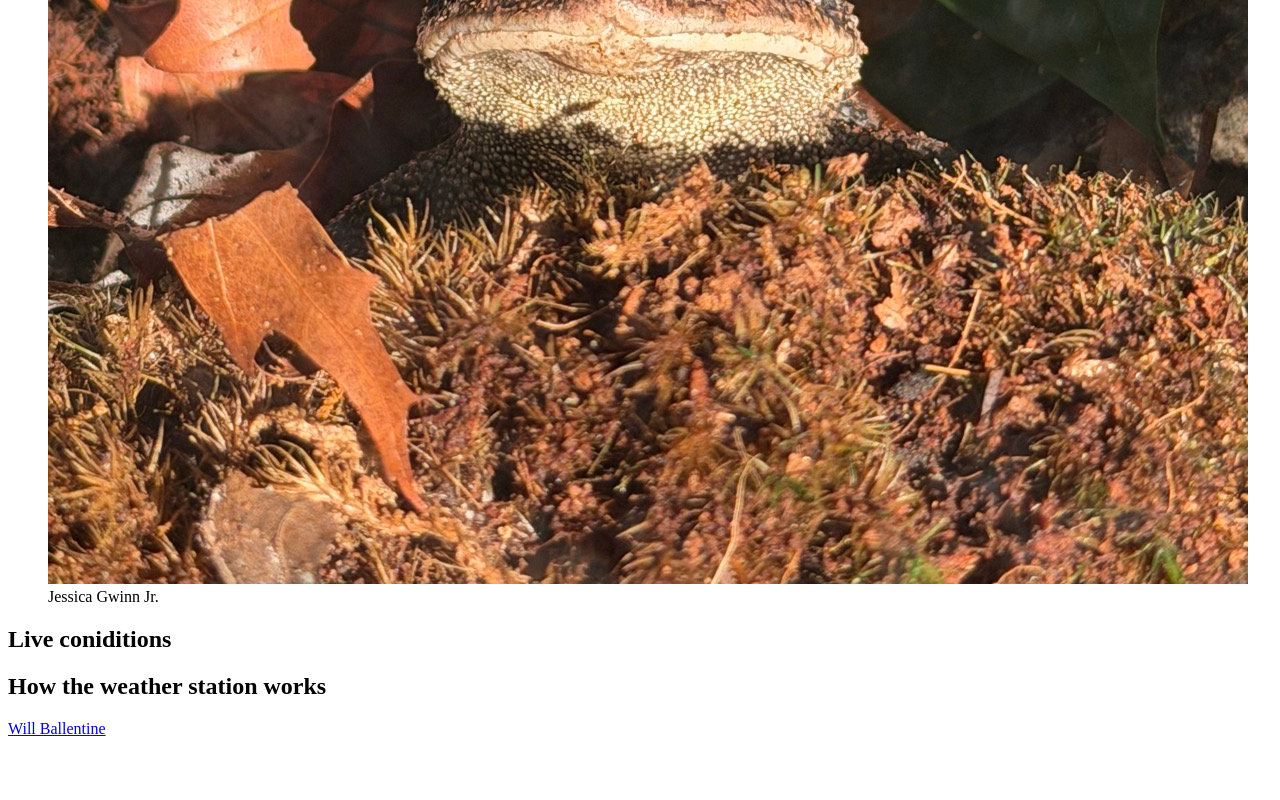
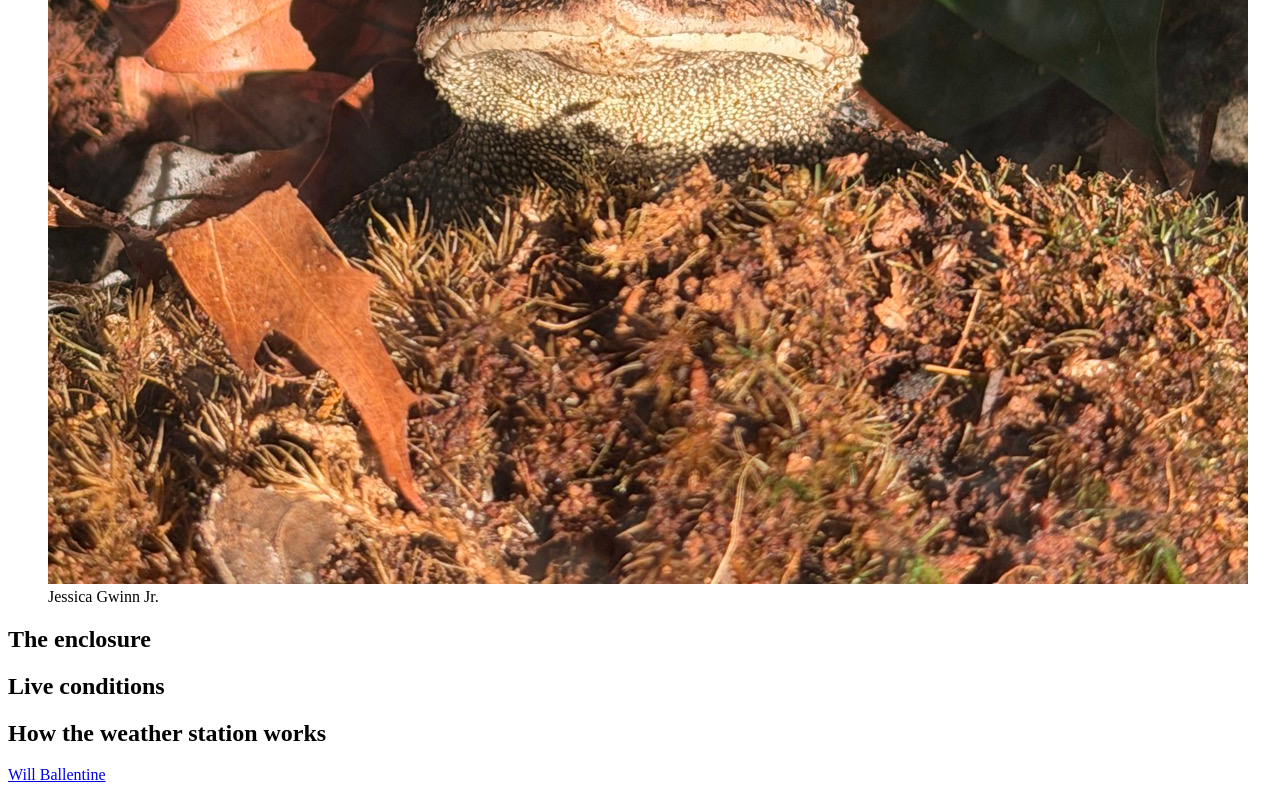
Before and after one commit to Will-ballentine/willballentine.com, a plain HTML site: page toads/index.html in a window 1280 px wide. Shown: the part 2815-3615 px from the top of the page. Before the commit the page ends 3569 px from the top, so only its background shows below. Drawn offline with Linux system fonts and the light colour scheme.

Commit message:
Fix head tag typos and section headings

```diff
--- a/toads/index.html
+++ b/toads/index.html
@@ -1,10 +1,10 @@
 <!DOCTYPE html>
 <html lang ="en">
     <head>
-        <meta charset="UTF-8"
+        <meta charset="UTF-8">
         <meta name="viewport" content="width=device-width,initial-scale=1">
         <title> The Toad Tank | Will Ballentine</title>
-        <link rel="stylesheet" href=""../css/style.css">
+        <link rel="stylesheet" href="../css/style.css">
     </head>
 
     <body>
@@ -33,7 +33,11 @@
             </section>
 
             <section id="enclosure">
-                <h2>Live coniditions</h2>
+                <h2>The enclosure</h2>
+            </section>
+
+            <section id="conditions">
+                <h2>Live conditions</h2>
             </section>
 
             <section id="station">
```
